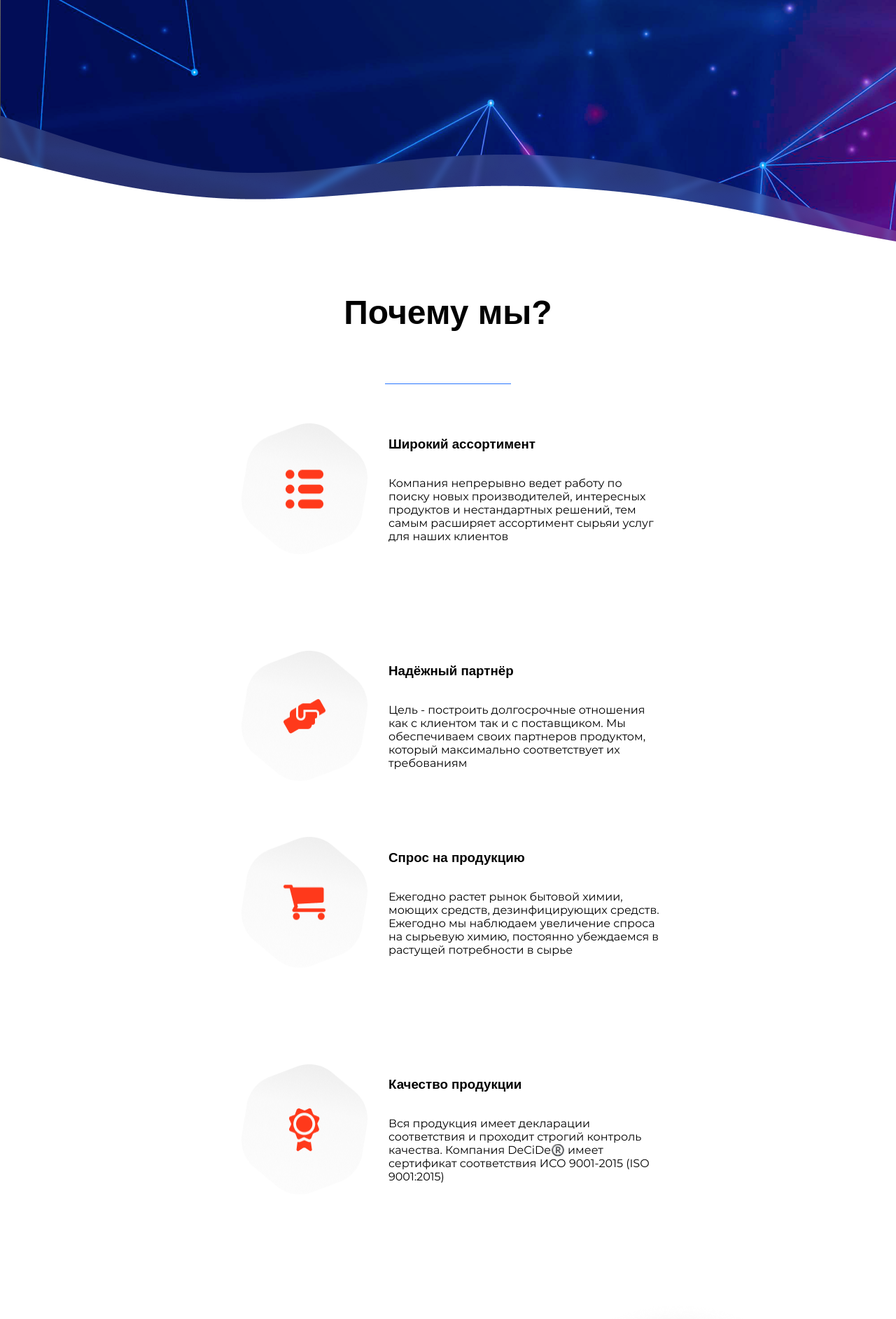
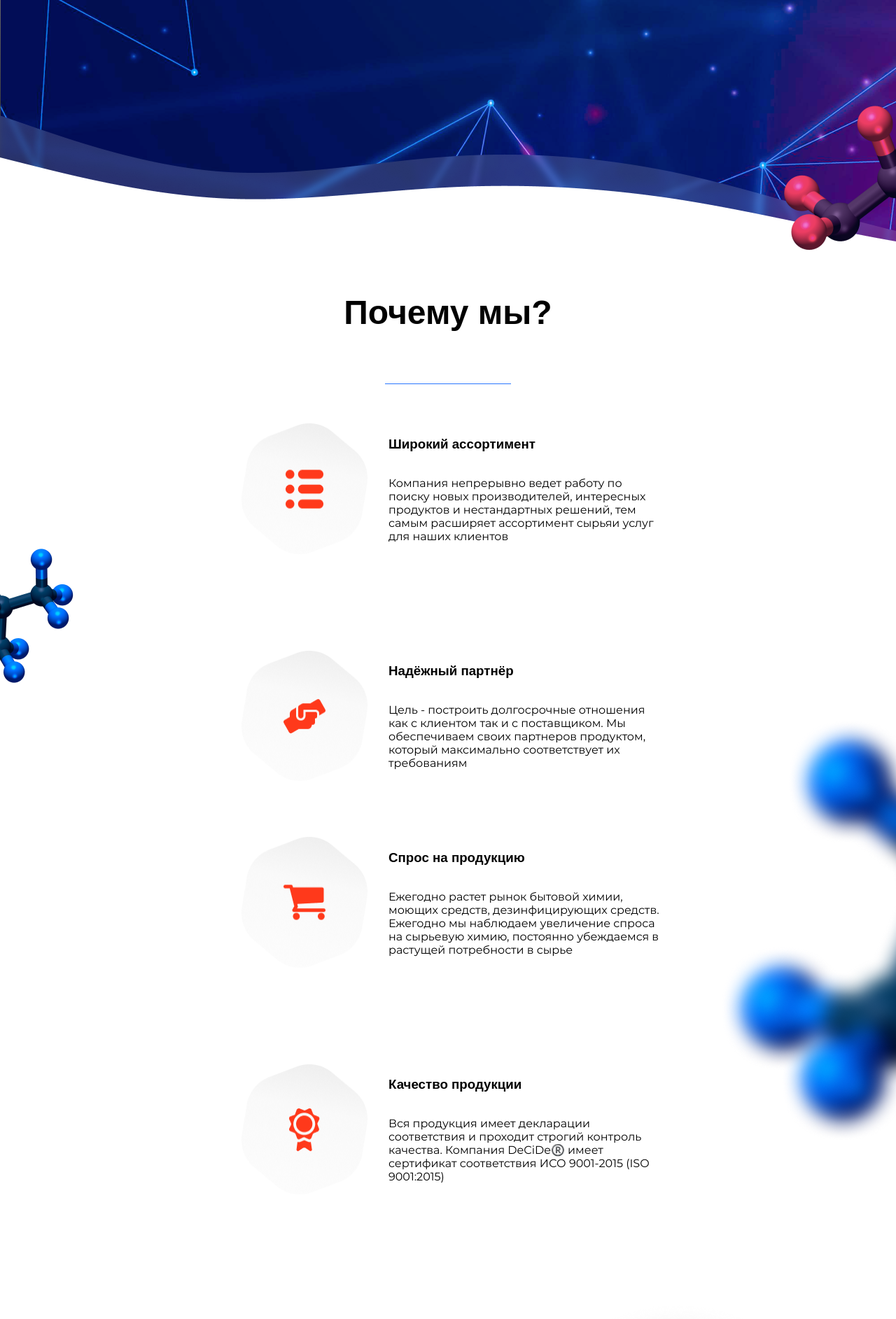
Before and after one commit to alexey221284/SpaceApp, a plain HTML site: page index.html in a window 1280 px wide. Shown: the part 580-2465 px from the top of the page at 70% size. Drawn offline with Linux system fonts and the light colour scheme; a web font is replaced by a local one.

Commit message:
add Octafluoropropan

```diff
--- a/index.html
+++ b/index.html
@@ -62,6 +62,15 @@
     <div class="headerBottom"></div>
 </header>
 <main>
+    <div>
+        <img class="octa_01" src="assets/img/octa/Octa_01.png" alt="design_photo">
+    </div>
+
+    <div class="octaRight">
+        <img class="octa_02" src="assets/img/octa/Octa_02.png" alt="design_photo">
+        <img class="octa_03" src="assets/img/octa/Octa_03.png" alt="design_photo">
+    </div>
+
     <div class="main_headBlock">
         <h1>Почему мы?</h1>
         <div class="main_headBlock_line"></div>
--- a/style.scss
+++ b/style.scss
@@ -122,6 +122,26 @@ header {
 }
 
 main {
+
+  .octa_01 {
+    position: absolute;
+    top: 1332px;
+  }
+
+  .octaRight {
+    display: flex;
+    justify-content: end;
+    .octa_02 {
+      position: absolute;
+      right: 0;
+      top: 1524px;
+    }
+    .octa_03 {
+      position: absolute;
+      right: 0;
+      top: 706px;
+    }
+  }
 
   .main_headBlock {
     @extend %display-flex-FD-Column;
```
Also changed, not shown: assets/img/octa/Octa_01.png (added), assets/img/octa/Octa_02.png (added), assets/img/octa/Octa_03.png (added), style.css, 1 other file.
